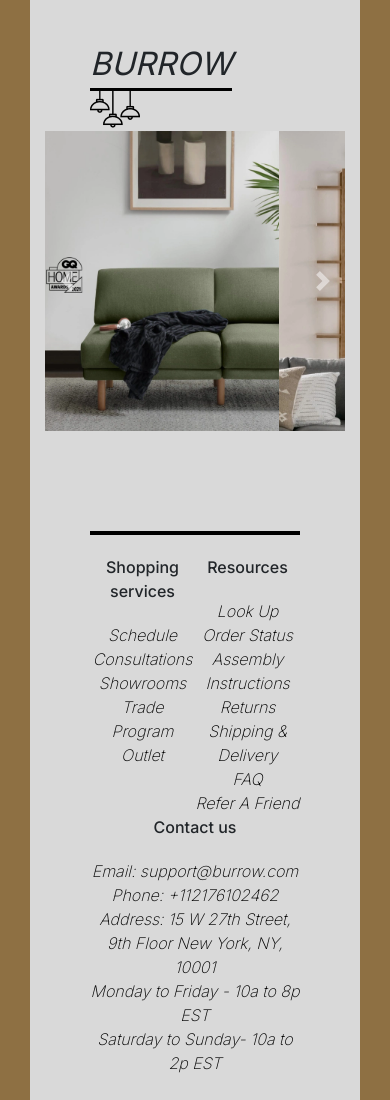
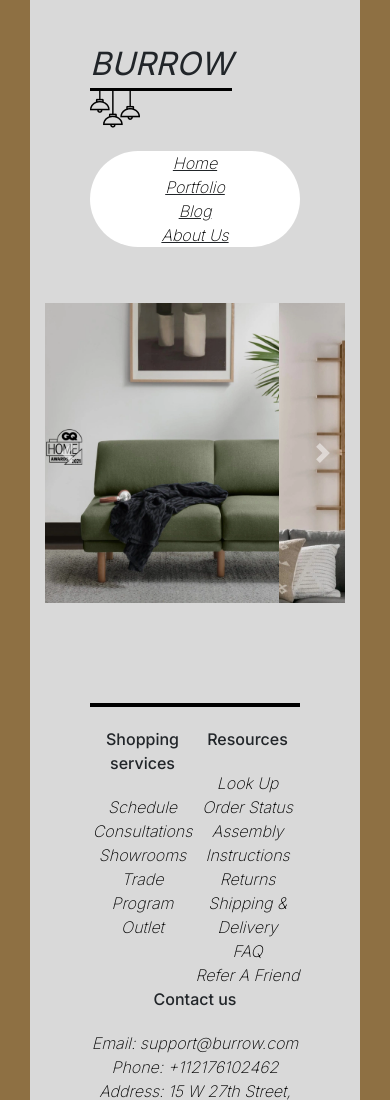
Before and after one commit to hieu0812/Ducanhdaubuoi, a plain HTML site: page about-us.html in a window 390 px wide. Shown: the top 1100 px of the page. Drawn offline with nearby package versions, Linux system fonts and the light colour scheme.

Commit message:
final update

```diff
--- a/about-us.css
+++ b/about-us.css
@@ -66,15 +66,7 @@
 
 /* responsive */
 @media screen and (max-width: 430px) {
-    .nav__menu,
-    .nav__cart,
-    .nav__search {
-        display: none;
-    }
 
-    .navbar {
-        padding-top: 40px !important;
-    }
     .footer {
         justify-content: center;
         flex-wrap: wrap;
--- a/main.css
+++ b/main.css
@@ -152,16 +152,6 @@ body {
 /* responsive Iphone 14 promax */
 @media screen and (max-width: 430px) {
 
-    .nav__menu,
-    .nav__cart,
-    .nav__search {
-        display: none;
-    }
-
-    .navbar {
-        padding-top: 40px !important;
-    }
-
     .wrapper {
         display: flex;
         flex-direction: column-reverse;
--- a/navbar.css
+++ b/navbar.css
@@ -74,3 +74,28 @@
     background-color: aquamarine;
     transition: all 0.3s ease-out;
 }
+
+@media screen and (max-width: 430px) {
+    .nav__cart,
+    .nav__search {
+        display: none;
+    }
+    .nav__menu {
+        width: 100%;
+        margin-top: 60px;
+    }
+    .nav__menu ul{
+        width: 100%;
+        display: flex;
+        align-items: center;
+        flex-direction: column;
+
+    }
+    .nav__menu ul li{
+        margin: 0 !important;
+    }
+    .navbar {
+        padding-top: 40px !important;
+    }
+
+}
--- a/portfolio.css
+++ b/portfolio.css
@@ -64,15 +64,6 @@
 /* responsive Iphone14 Promax  */
 @media screen and (max-width: 430px) {
 
-    .nav__menu,
-    .nav__cart,
-    .nav__search {
-        display: none;
-    }
-
-    .navbar {
-        padding-top: 40px !important;
-    }
 
     .pr {
         display: none;
```
